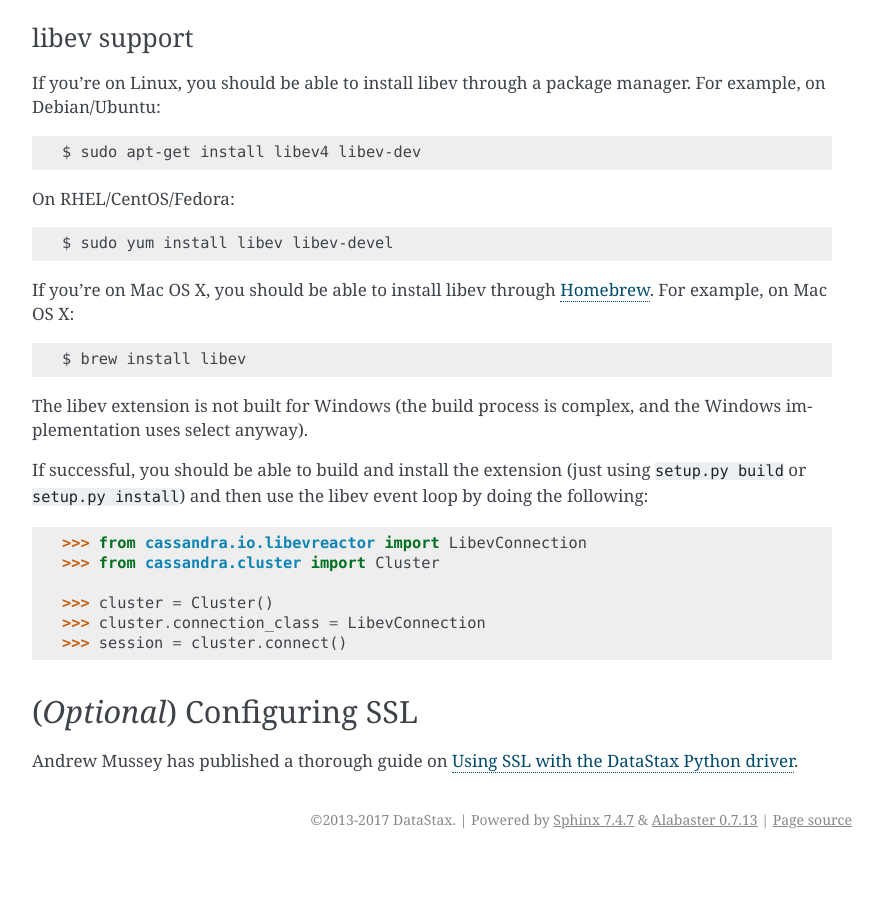
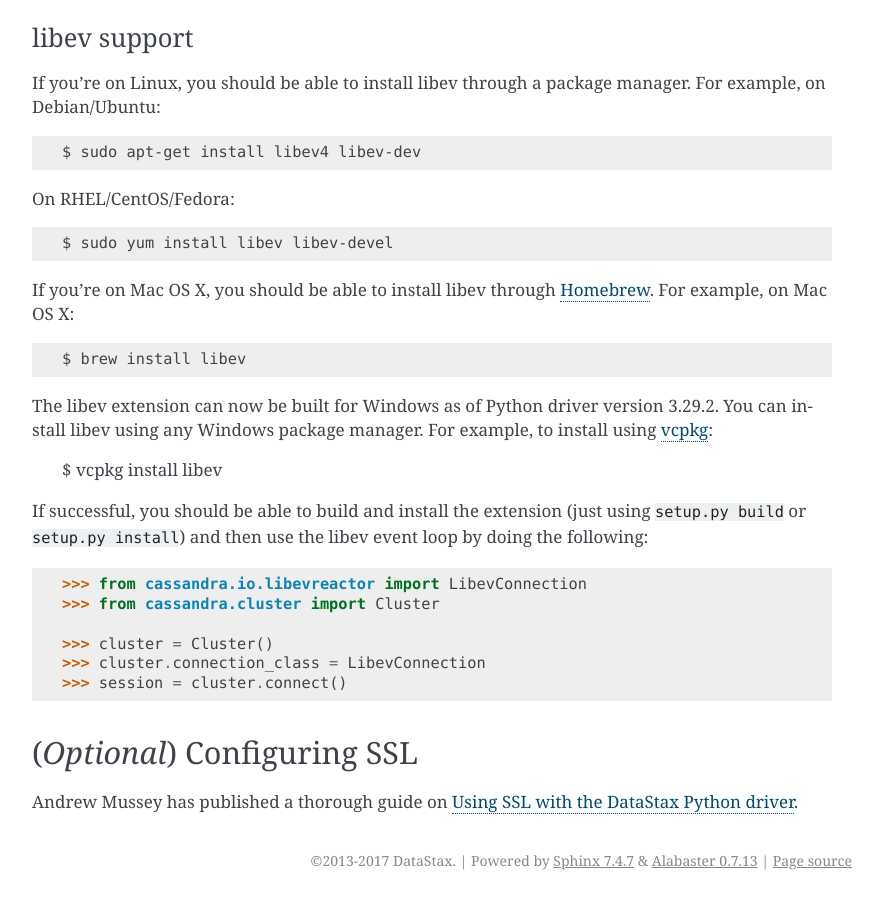
Before and after one commit to datastax/python-driver, a Sphinx documentation site: the page built from docs/installation.rst, in a window 1280 px wide and 900 px high, scrolled down 4943 px. Shown: the whole window, without its empty margins (258-1141 px from the left). Built offline with Sphinx 7.4.7, drawn with Linux system fonts in a browser that asks for light colours; pages that are not in the unit, such as notebooks, are missing from menus; before the commit the page ends 5802 px from its top, so only the background shows below that; some of the changed text lies outside the part shown.

Commit message:
Release 3.29.2: changelog, version and documentation (#1226)

```diff
--- a/cassandra/__init__.py
+++ b/cassandra/__init__.py
@@ -22,7 +22,7 @@ class NullHandler(logging.Handler):
 
 logging.getLogger('cassandra').addHandler(NullHandler())
 
-__version_info__ = (3, 29, 1)
+__version_info__ = (3, 29, 2)
 __version__ = '.'.join(map(str, __version_info__))
 
 
--- a/docs/installation.rst
+++ b/docs/installation.rst
@@ -26,7 +26,7 @@ To check if the installation was successful, you can run::
 
     python -c 'import cassandra; print(cassandra.__version__)'
 
-It should print something like "3.29.1".
+It should print something like "3.29.2".
 
 .. _installation-datastax-graph:
 
@@ -238,8 +238,10 @@ through `Homebrew <http://brew.sh/>`_. For example, on Mac OS X::
 
     $ brew install libev
 
-The libev extension is not built for Windows (the build process is complex, and the Windows implementation uses
-select anyway).
+The libev extension can now be built for Windows as of Python driver version 3.29.2.  You can
+install libev using any Windows package manager.  For example, to install using `vcpkg <https://vcpkg.io>`_:
+
+    $ vcpkg install libev
 
 If successful, you should be able to build and install the extension
 (just using ``setup.py build`` or ``setup.py install``) and then use
```
Also changed, not shown: CHANGELOG.rst (+25 -0 lines).
